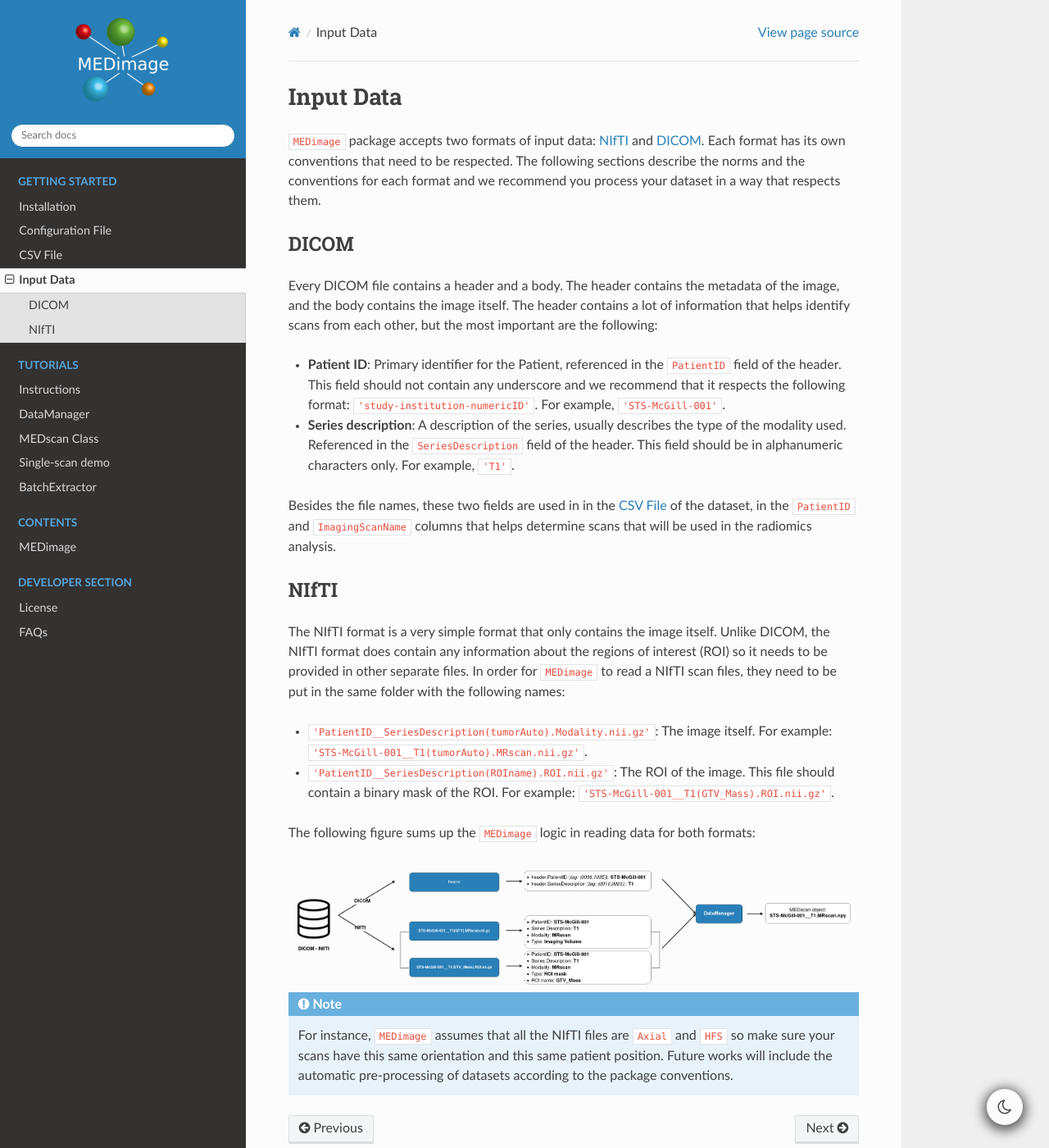
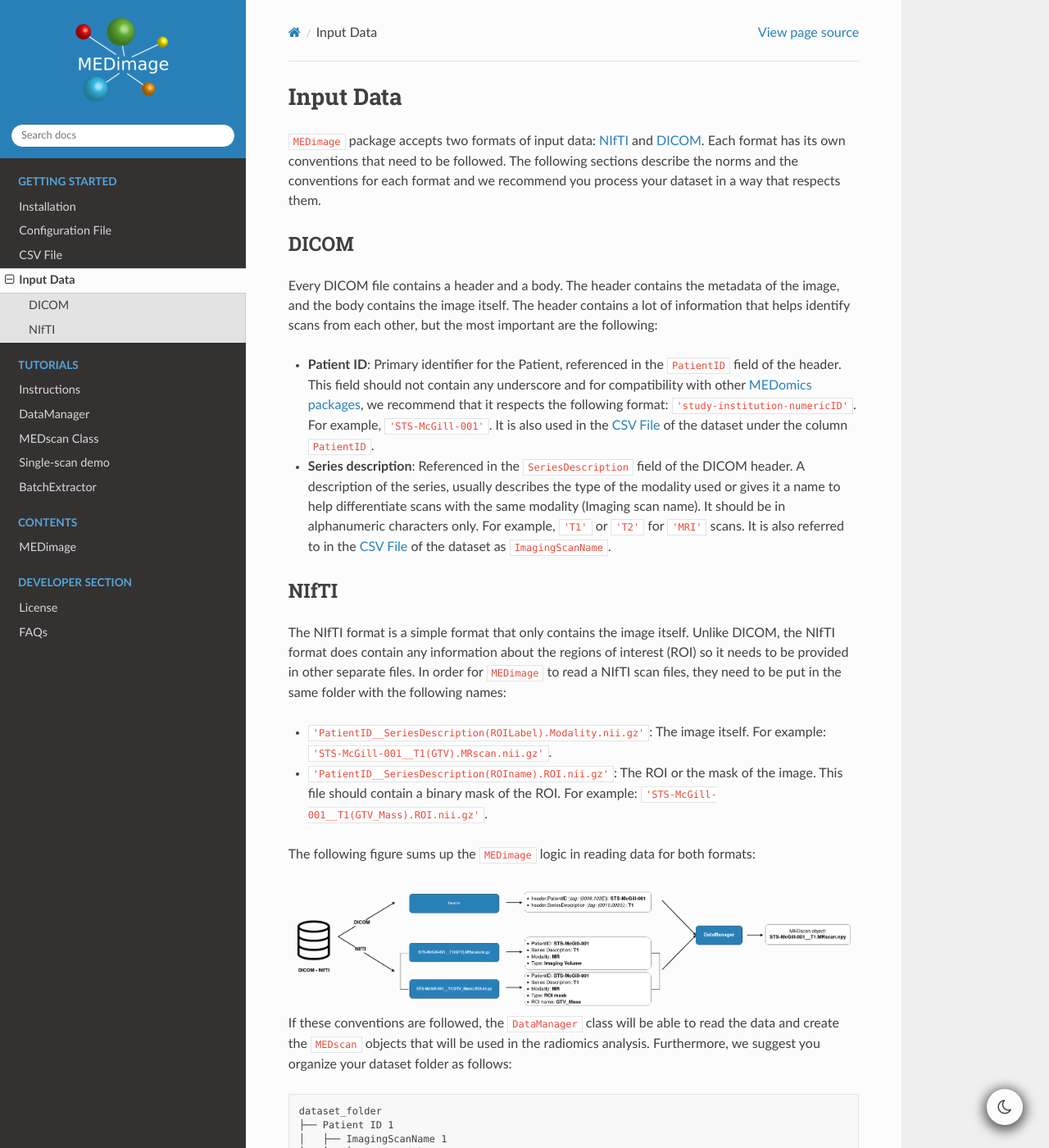
Before and after one commit to MahdiAll99/MEDimage, a Sphinx documentation site: the page built from docs/input_data.rst, in a window 1280 px wide and 1400 px high. Shown: the whole window at 82% size. Built offline with Sphinx 7.4.7 and the Read the Docs theme 2.0.0, drawn with Linux system fonts in a browser that asks for light colours; some of the changed text lies outside the part shown.

Commit message:
Updated modality in figure and added Martin suggestions

```diff
--- a/docs/input_data.rst
+++ b/docs/input_data.rst
@@ -3,7 +3,7 @@
 
 ``MEDimage`` package accepts two formats of input data: `NIfTI <https://brainder.org/2012/09/23/the-nifti-file-format/>`__
 and `DICOM <https://fr.wikipedia.org/wiki/Digital_imaging_and_communications_in_medicine>`__. Each format has its own conventions
-that need to be respected. The following sections describe the norms and the conventions for each format and we recommend you process your
+that need to be followed. The following sections describe the norms and the conventions for each format and we recommend you process your
 dataset in a way that respects them.
 
 DICOM
@@ -13,22 +13,22 @@
 The header contains a lot of information that helps identify scans from each other, but the most important are the following:
 
 - **Patient ID**: Primary identifier for the Patient, referenced in the ``PatientID`` field of the header. This field should not contain any
-  underscore and we recommend that it respects the following format: ``'study-institution-numericID'``. For example, ``'STS-McGill-001'``.
-- **Series description**: A description of the series, usually describes the type of the modality used. Referenced in the ``SeriesDescription``
-  field of the header. This field should be in alphanumeric characters only. For example, ``'T1'``.
-
-Besides the file names, these two fields are used in in the :doc:`../csv_file` of the dataset, in the ``PatientID`` and ``ImagingScanName`` columns that
-helps determine scans that will be used in the radiomics analysis.
+  underscore and for compatibility with other `MEDomics packages <https://github.com/medomics>`__, we recommend that it respects the following
+  format: ``'study-institution-numericID'``. For example, ``'STS-McGill-001'``. It is also used in the :doc:`../csv_file` of the dataset under
+  the column ``PatientID``.
+- **Series description**: Referenced in the ``SeriesDescription`` field of the DICOM header. A description of the series, usually describes the
+  type of the modality used or gives it a name to help differentiate scans with the same modality (Imaging scan name). It should be in alphanumeric characters
+  only. For example, ``'T1'`` or ``'T2'`` for ``'MRI'`` scans. It is also referred to in the :doc:`../csv_file` of the dataset as ``ImagingScanName``.
 
 NIfTI
 -----
 
-The NIfTI format is a very simple format that only contains the image itself. Unlike DICOM, the NIfTI format does contain any
+The NIfTI format is a simple format that only contains the image itself. Unlike DICOM, the NIfTI format does contain any
 information about the regions of interest (ROI) so it needs to be provided in other separate files. In order for ``MEDimage`` to read a NIfTI scan
 files, they need to be put in the same folder with the following names:
 
-- ``'PatientID__SeriesDescription(tumorAuto).Modality.nii.gz'``: The image itself. For example: ``'STS-McGill-001__T1(tumorAuto).MRscan.nii.gz'``.
-- ``'PatientID__SeriesDescription(ROIname).ROI.nii.gz'``: The ROI of the image. This file should contain a binary mask of the ROI.
+- ``'PatientID__SeriesDescription(ROILabel).Modality.nii.gz'``: The image itself. For example: ``'STS-McGill-001__T1(GTV).MRscan.nii.gz'``.
+- ``'PatientID__SeriesDescription(ROIname).ROI.nii.gz'``: The ROI or the mask of the image. This file should contain a binary mask of the ROI.
   For example: ``'STS-McGill-001__T1(GTV_Mass).ROI.nii.gz'``.
 
 The following figure sums up the ``MEDimage`` logic in reading data for both formats:
@@ -37,6 +37,49 @@
     :width: 1000
     :align: center
 
+If these conventions are followed, the ``DataManager`` class will be able to read the data and create the ``MEDscan`` objects that will be used
+in the radiomics analysis. Furthermore, we suggest you organize your dataset folder as follows:
+
+::
+
+    dataset_folder
+    ├── Patient ID 1
+    │   ├── ImagingScanName 1
+    │   │   ├── DICOM files
+    │   │   └── ...
+    │   └── ImagingScanName 2
+    │       ├── DICOM files
+    │       └── ...
+    ├── Patient ID 2
+    │   ├── ImagingScanName 1
+    │   │   ├── DICOM files
+    │   │   └── ...
+    │   └── ImagingScanName 2
+    │       ├── DICOM files
+    │       └── ...
+    └── ...
+
+For example:
+
+::
+
+    dataset_folder
+    ├── STS-McGill-001
+    │   ├── T1
+    │   │   ├── *.dcm
+    │   │   └── ...
+    │   └── PET
+    │       ├── *.dcm
+    │       └── ...
+    ├── STS-McGill-002
+    │   ├── T2FS
+    │   │   ├── *.dcm
+    │   │   └── ...
+    │   └── CT
+    │       ├── *.dcm
+    │       └── ...
+    └── ...
+
 .. note::
     For instance, ``MEDimage`` assumes that all the NIfTI files are ``Axial`` and ``HFS`` so make sure your scans have this same orientation
     and this same patient position. Future works will include the automatic pre-processing of datasets according to the package conventions.
```
Also changed, not shown: docs/figures/InputDataSummary.png.
